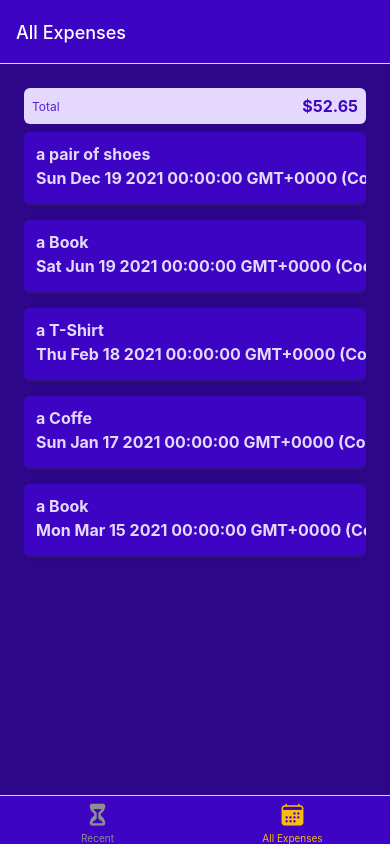
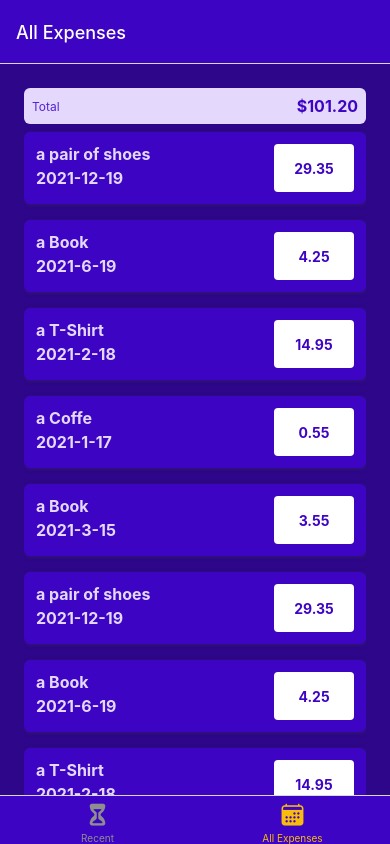
Before and after one commit to abdonofal911/ExpensesTracker, a React Native app: screen /AllExpenses in a window 390 px wide. Built offline with nearby package versions, Linux system fonts and the light colour scheme.

Commit message:
Changes to be committed: 	modified:   components/ExpensesOutput/ExpenseItem.js 	modified:   components/ExpensesOutput/ExpensesOutput.js 	new file:   util/date.js

```diff
--- a/components/ExpensesOutput/ExpenseItem.js
+++ b/components/ExpensesOutput/ExpenseItem.js
@@ -1,6 +1,7 @@
 import React from "react";
 import { Pressable, StyleSheet, Text, View } from "react-native";
 import { GlobalStyles } from "../../constants/styles";
+import { getFormattedDate } from "../../util/date";
 
 const ExpenseItem = ({ description, amount, date }) => {
   return (
@@ -9,7 +10,7 @@ const ExpenseItem = ({ description, amount, date }) => {
 
         <View>
           <Text style={[styles.textBase,styles.description]}>{description}</Text>
-          <Text style={[styles.textBase,styles.description]}>{date.toString()}</Text>
+          <Text style={[styles.textBase,styles.description]}>{getFormattedDate(date)}</Text>
         </View>
         <View style={styles.amountContainer}>
           <Text style={styles.amount}>{amount}</Text>
@@ -46,11 +47,12 @@ const styles = StyleSheet.create({
   amountContainer: {
     paddingHorizontal: 12,
     paddingVertical: 4,
-    backgroundColor: "white",
+    backgroundColor: 'white',
     justifyContent: "center",
     alignItems: "center",
     borderRadius: 4,
-  },
+    minWidth: 80
+},
   amount: {
     color: GlobalStyles.colors.primary500,
     fontWeight: "bold",
--- a/components/ExpensesOutput/ExpensesOutput.js
+++ b/components/ExpensesOutput/ExpensesOutput.js
@@ -34,6 +34,23 @@ const Dummy_Expenses = [
     description: "a Book",
     amount: 3.55,
     date: new Date("2021-3-15"),
+  }, {
+    id: "e6",
+    description: "a pair of shoes",
+    amount: 29.35,
+    date: new Date("2021-12-19"),
+  },
+  {
+    id: "e7",
+    description: "a Book",
+    amount: 4.25,
+    date: new Date("2021-6-19"),
+  },
+  {
+    id: "e8",
+    description: "a T-Shirt",
+    amount: 14.95,
+    date: new Date("2021-2-18"),
   },
 ];
 const ExpensesOutput = ({ expenses, expensesPeriod }) => {
@@ -49,8 +66,8 @@ export default ExpensesOutput;
 
 const styles = StyleSheet.create({
   container: {
-    padding: 24,
     backgroundColor: GlobalStyles.colors.primary700,
     flex: 1,
+    paddingHorizontal:24 , paddingTop : 24 , paddingBottom : 0
   },
 });
--- /dev/null
+++ b/util/date.js
@@ -0,0 +1,3 @@
+export function getFormattedDate(date) {
+    return `${date.getFullYear()}-${date.getMonth() + 1}-${date.getDate()}`;
+  }
```
